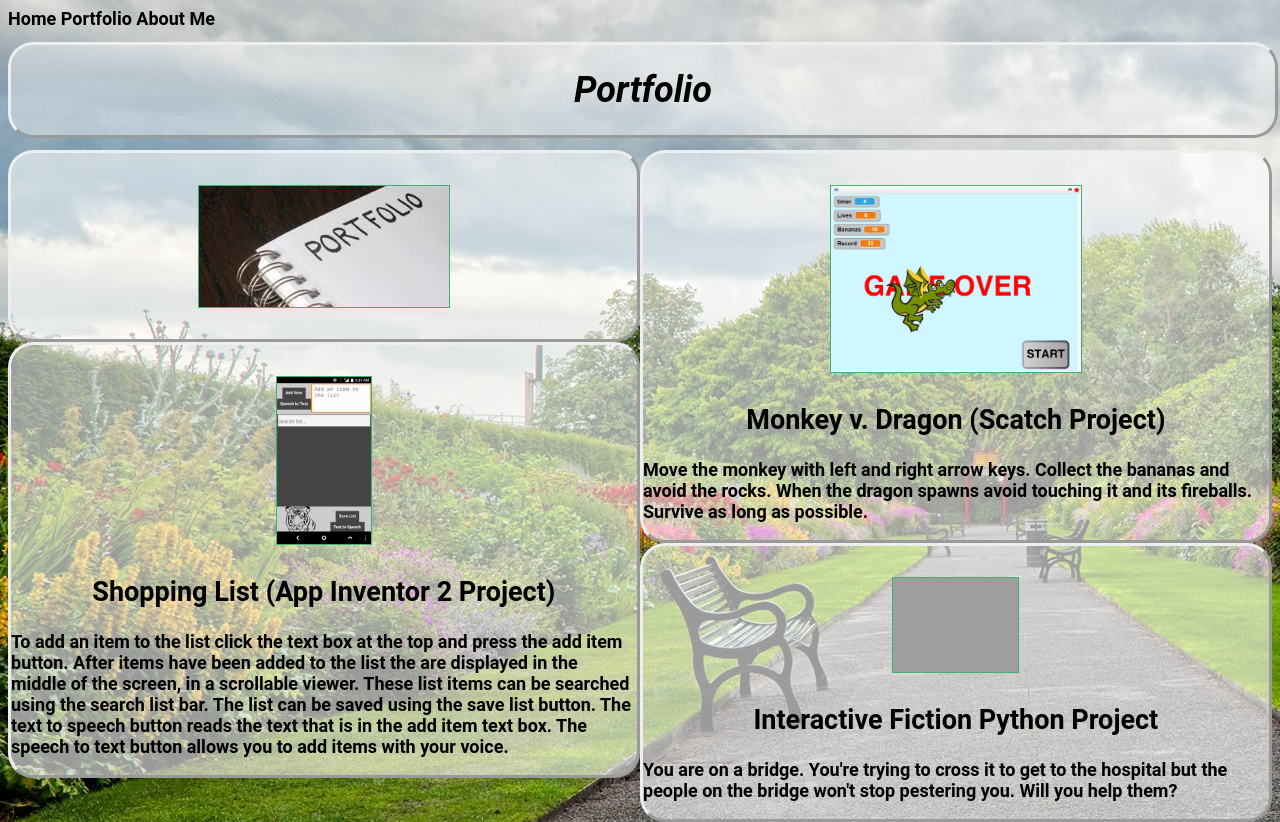
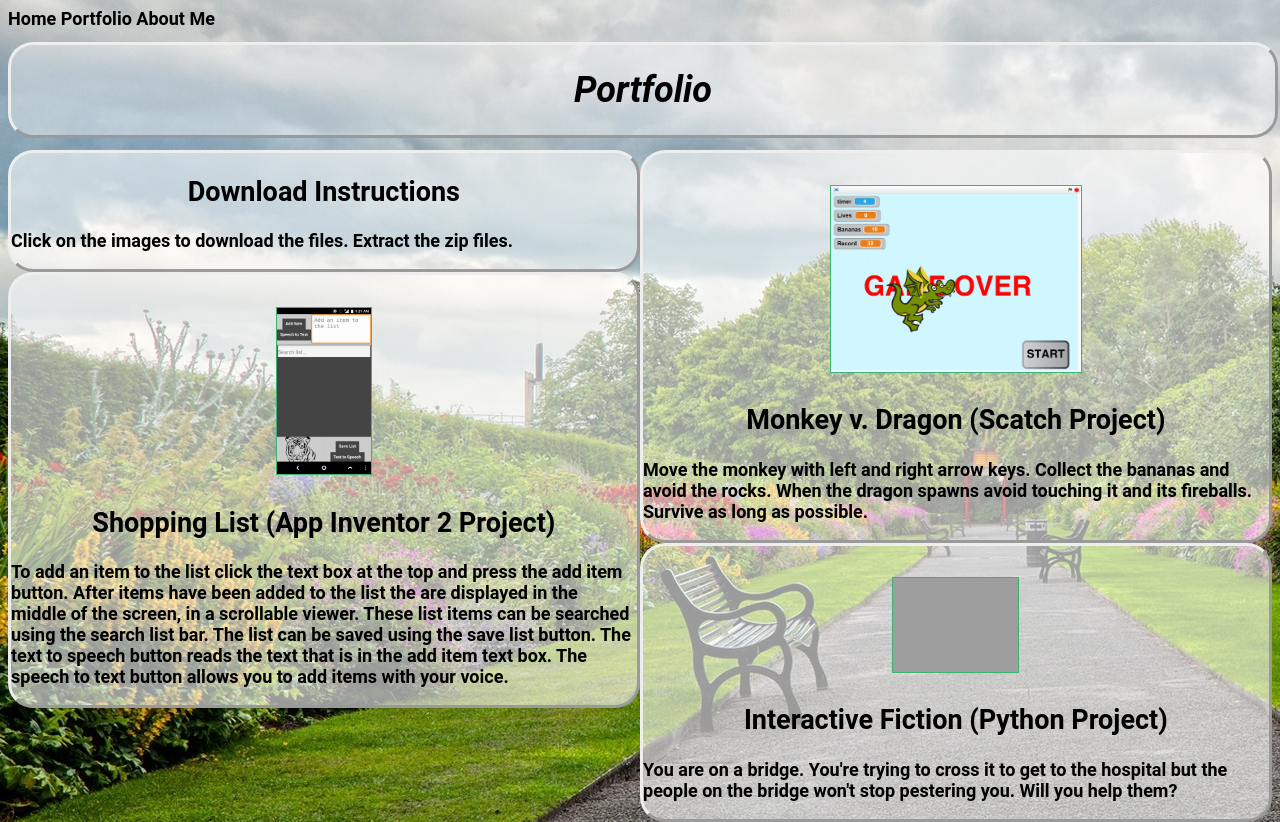
Before and after one commit to acedilloluis/practiceWebsite, a plain HTML site: page portfolio.html in a window 1280 px wide. Drawn offline with Linux system fonts and the light colour scheme; grey boxes are pictures that could not be loaded.

Commit message:
Update portfolio.html

```diff
--- a/portfolio.html
+++ b/portfolio.html
@@ -17,7 +17,8 @@
     <div class="leftColumnP">
 
       <div class="leftP">
-        <img src="images/portfolio.jpg" height="30%" width="40%" id="img">
+         <h2 style="text-align:center;">Download Instructions</h2>
+        <p>Click on the images to download the files. Extract the zip files.</p>
       </div>
 
       <div class="leftP">
@@ -43,7 +44,7 @@
       <div class="leftP">
         <a target="_blank" href="images/Deeds.zip">
           <img height="20%" width="20%" id="img" src="images/Deedsflowchart.jpg"></a>
-          <h2 style="text-align:center;">Interactive Fiction Python Project</h2>
+          <h2 style="text-align:center;">Interactive Fiction (Python Project)</h2>
           <p>You are on a bridge. You're trying to cross it to get to the hospital but the people on the bridge won't stop pestering you. Will you help them?</p>
       </div>
 
```
